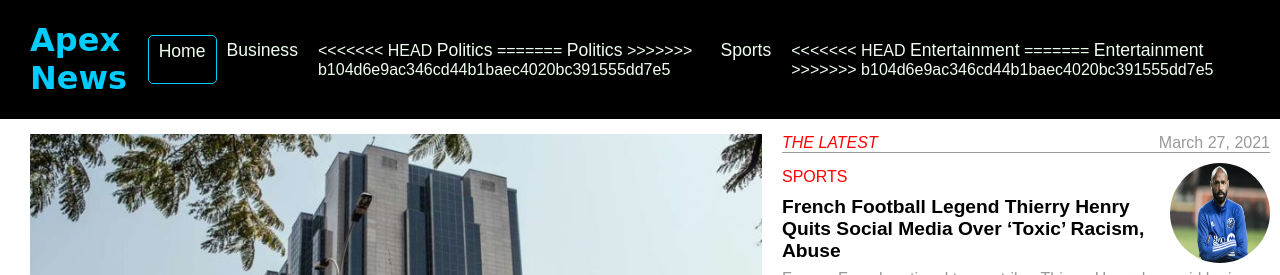
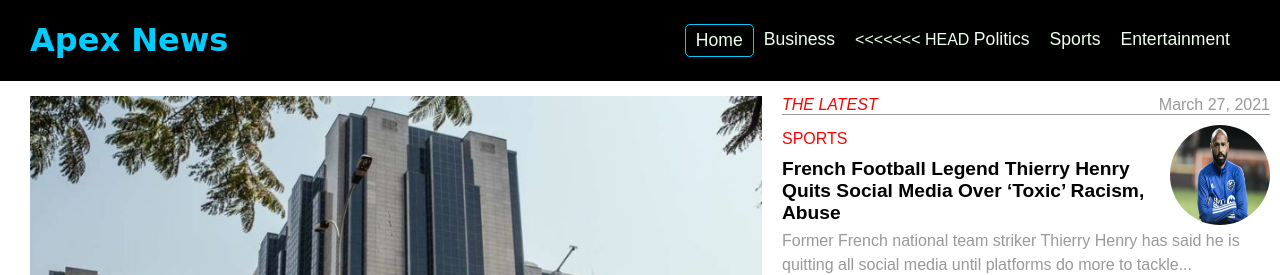
Before and after one commit to Dufuna-CodeCamp/march-hackathon-team1, a plain HTML site: page index.html in a window 1280 px wide. Shown: the top 275 px of the page. Drawn offline with Linux system fonts and the light colour scheme.

Commit message:
commented some codes on the index page, please check the pictures and add for the dummy text on the side bar and trending now section

```diff
--- a/index.html
+++ b/index.html
@@ -25,20 +25,20 @@
                 </div>
                 <div class = "nav-link">
 <<<<<<< HEAD
-                    <a href = "./html/categories/politics.html">Politics</a>
-=======
+                    <!-- <a href = "./html/categories/politics.html">Politics</a> -->
+<!-- ======= -->
                     <a href = "/html/categories/politics.html">Politics</a>
->>>>>>> b104d6e9ac346cd44b1baec4020bc391555dd7e5
+<!-- >>>>>>> b104d6e9ac346cd44b1baec4020bc391555dd7e5 -->
                 </div>
                 <div class = "nav-link">
                     <a href = "/html/categories/sport.html">Sports</a>
                 </div>
                 <div class = "nav-link">
-<<<<<<< HEAD
-                    <a href = "./html/categories/entertainment.html">Entertainment</a>
-=======
+<!-- <<<<<<< HEAD -->
+                    <!-- <a href = "./html/categories/entertainment.html">Entertainment</a> -->
+<!-- ======= -->
                     <a href = "/html/categories/entertainment.html">Entertainment</a>
->>>>>>> b104d6e9ac346cd44b1baec4020bc391555dd7e5
+<!-- >>>>>>> b104d6e9ac346cd44b1baec4020bc391555dd7e5 -->
                 </div>
             </nav>
         </div>
```
Also changed, not shown: html/categories/entertainment.html (+2 -2 lines), html/categories/politics.html (+2 -2 lines).
